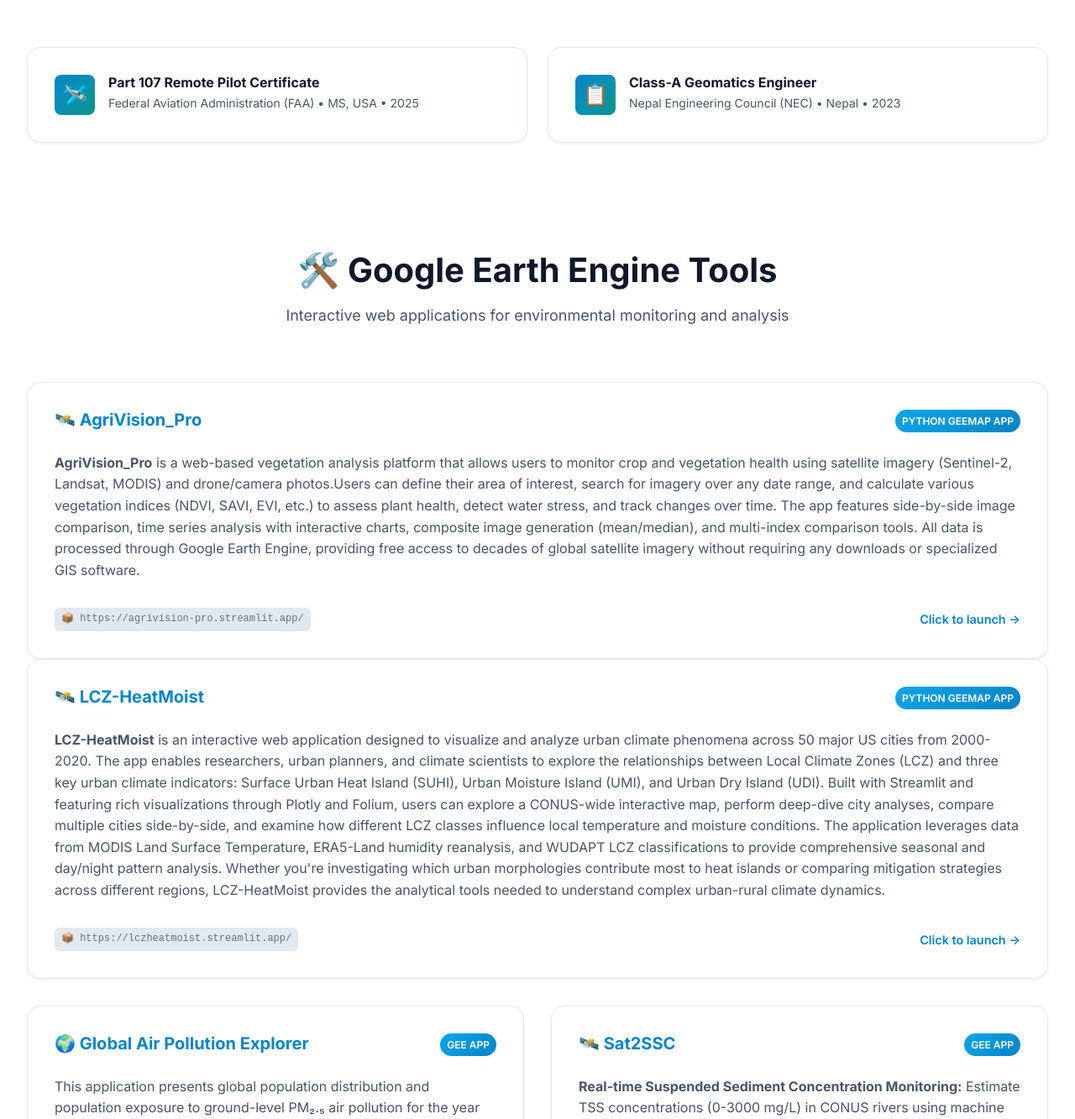
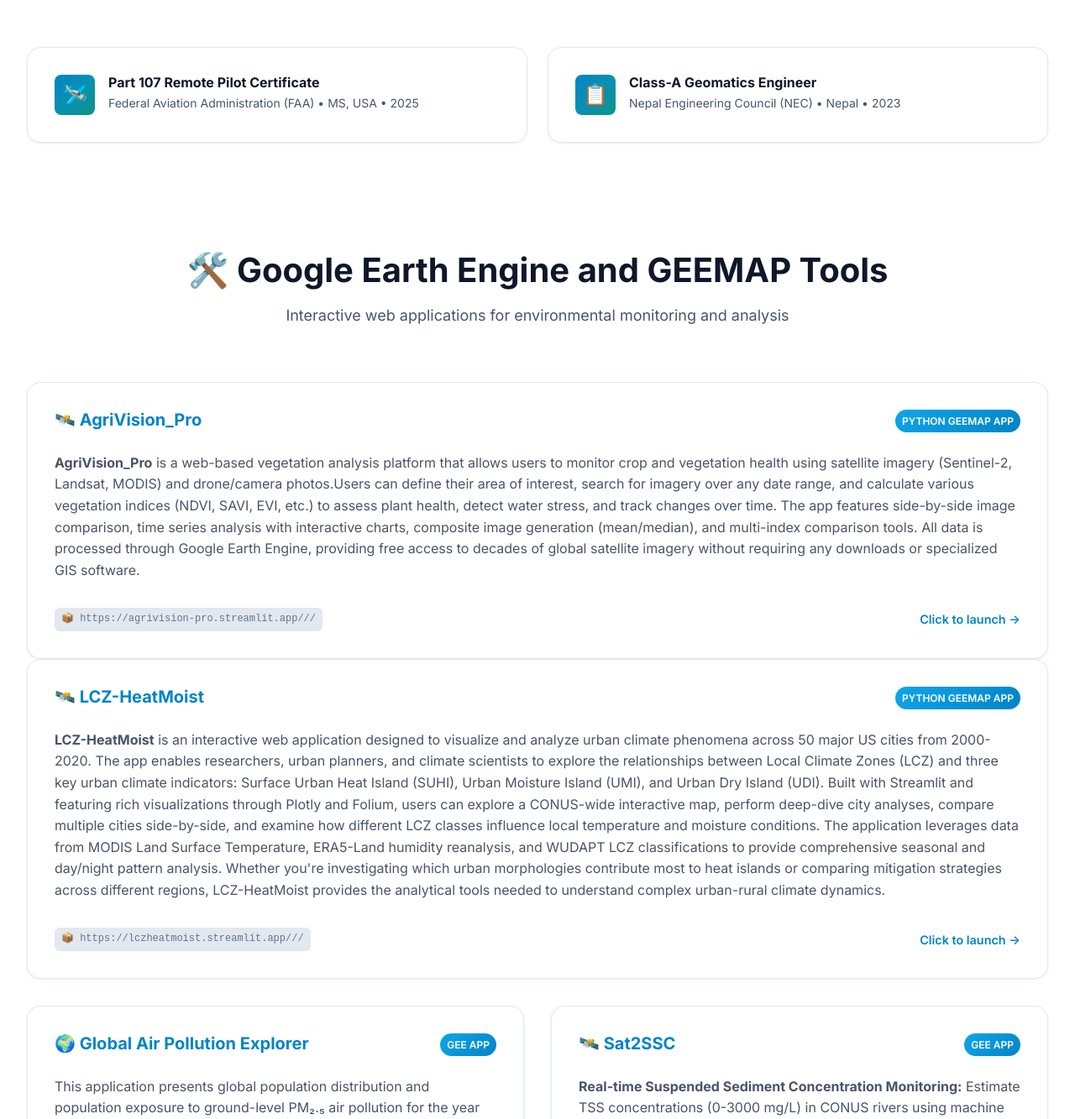
Before and after one commit to aashish66/AashishGautam_Protfolio, a React (Vite) app: page /#/ in a window 1280 px wide. Shown: the part 965-2298 px from the top of the page at 84% size. Built offline with nearby package versions, Linux system fonts and the light colour scheme.

Commit message:
Update tool titles and URLs in Home.jsx

```diff
--- a/src/pages/Home.jsx
+++ b/src/pages/Home.jsx
@@ -138,7 +138,7 @@
             {/* Tools Section */}
             <section className="section">
                 <div className="section-header">
-                    <h2>🛠️ Google Earth Engine Tools</h2>
+                    <h2>🛠️ Google Earth Engine and GEEMAP Tools</h2>
                     <p>Interactive web applications for environmental monitoring and analysis</p>
                 </div>
                 <div
@@ -153,14 +153,14 @@
                             <strong>AgriVision_Pro</strong> is a web-based vegetation analysis platform that allows users to monitor crop and vegetation health using satellite imagery (Sentinel-2, Landsat, MODIS) and drone/camera photos.Users can define their area of interest, search for imagery over any date range, and calculate various vegetation indices (NDVI, SAVI, EVI, etc.) to assess plant health, detect water stress, and track changes over time. The app features side-by-side image comparison, time series analysis with interactive charts, composite image generation (mean/median), and multi-index comparison tools. All data is processed through Google Earth Engine, providing free access to decades of global satellite imagery without requiring any downloads or specialized GIS software.
                         </p>
                         <div className="tool-footer">
-                            <span className="tool-id">📦 https://agrivision-pro.streamlit.app/</span>
+                            <span className="tool-id">📦 https://agrivision-pro.streamlit.app///</span>
                             <span className="tool-action">Click to launch →</span>
                         </div>
                     </div>
                 {/* LCZ_HeatMoist... */}
                   <div
                         className="glass-card tool-card"
-                        onClick={() => window.open('https://lczheatmoist.streamlit.app/', '_blank')}
+                        onClick={() => window.open('https://lczheatmoist.streamlit.app//', '_blank')}
                     >
                         <div className="tool-header">
                             <h3>🛰️ LCZ-HeatMoist</h3>
@@ -170,7 +170,7 @@
                             <strong>LCZ-HeatMoist</strong> is an interactive web application designed to visualize and analyze urban climate phenomena across 50 major US cities from 2000-2020. The app enables researchers, urban planners, and climate scientists to explore the relationships between Local Climate Zones (LCZ) and three key urban climate indicators: Surface Urban Heat Island (SUHI), Urban Moisture Island (UMI), and Urban Dry Island (UDI). Built with Streamlit and featuring rich visualizations through Plotly and Folium, users can explore a CONUS-wide interactive map, perform deep-dive city analyses, compare multiple cities side-by-side, and examine how different LCZ classes influence local temperature and moisture conditions. The application leverages data from MODIS Land Surface Temperature, ERA5-Land humidity reanalysis, and WUDAPT LCZ classifications to provide comprehensive seasonal and day/night pattern analysis. Whether you're investigating which urban morphologies contribute most to heat islands or comparing mitigation strategies across different regions, LCZ-HeatMoist provides the analytical tools needed to understand complex urban-rural climate dynamics.
                         </p>
                         <div className="tool-footer">
-                            <span className="tool-id">📦 https://lczheatmoist.streamlit.app/</span>
+                            <span className="tool-id">📦 https://lczheatmoist.streamlit.app///</span>
                             <span className="tool-action">Click to launch →</span>
                         </div>
                     </div>
```
